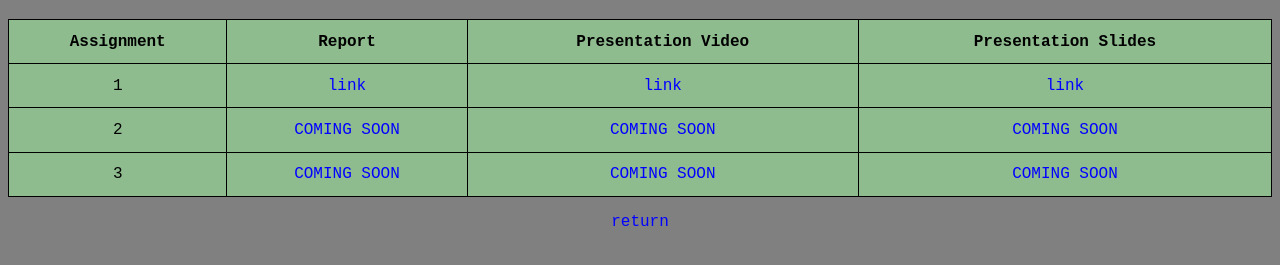
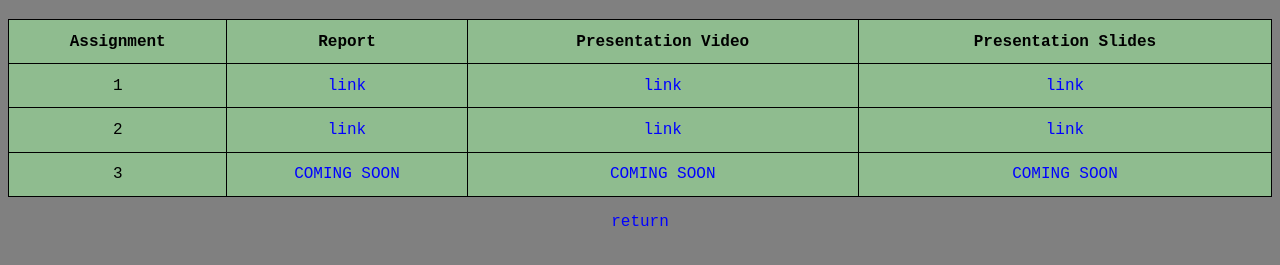
Before and after one commit to cdecan/322, a plain HTML site: page page2.html in a window 1280 px wide. Shown: the part 61-326 px from the top of the page. Drawn offline with Linux system fonts and the light colour scheme.

Commit message:
Update page2.html

```diff
--- a/page2.html
+++ b/page2.html
@@ -66,9 +66,9 @@
             </tr>
             <tr>
                 <td>2</td>
-                <td><a href="https://www.youtube.com/watch?v=2BI-eUaPCOc">COMING SOON</a></td>
-                <td><a href="https://www.youtube.com/watch?v=2BI-eUaPCOc">COMING SOON</a></td>
-		<td><a href="https://www.youtube.com/watch?v=2BI-eUaPCOc">COMING SOON</a></td>
+                <td><a href="322 A2.pdf">link</a></td>
+                <td><a href="https://www.youtube.com/watch?v=y85dZCRZzU4">link</a></td>
+		<td><a href="322-A1-SLIDES.pdf">link</a></td>
             </tr>
 		<tr>
                 <td>3</td>
```
